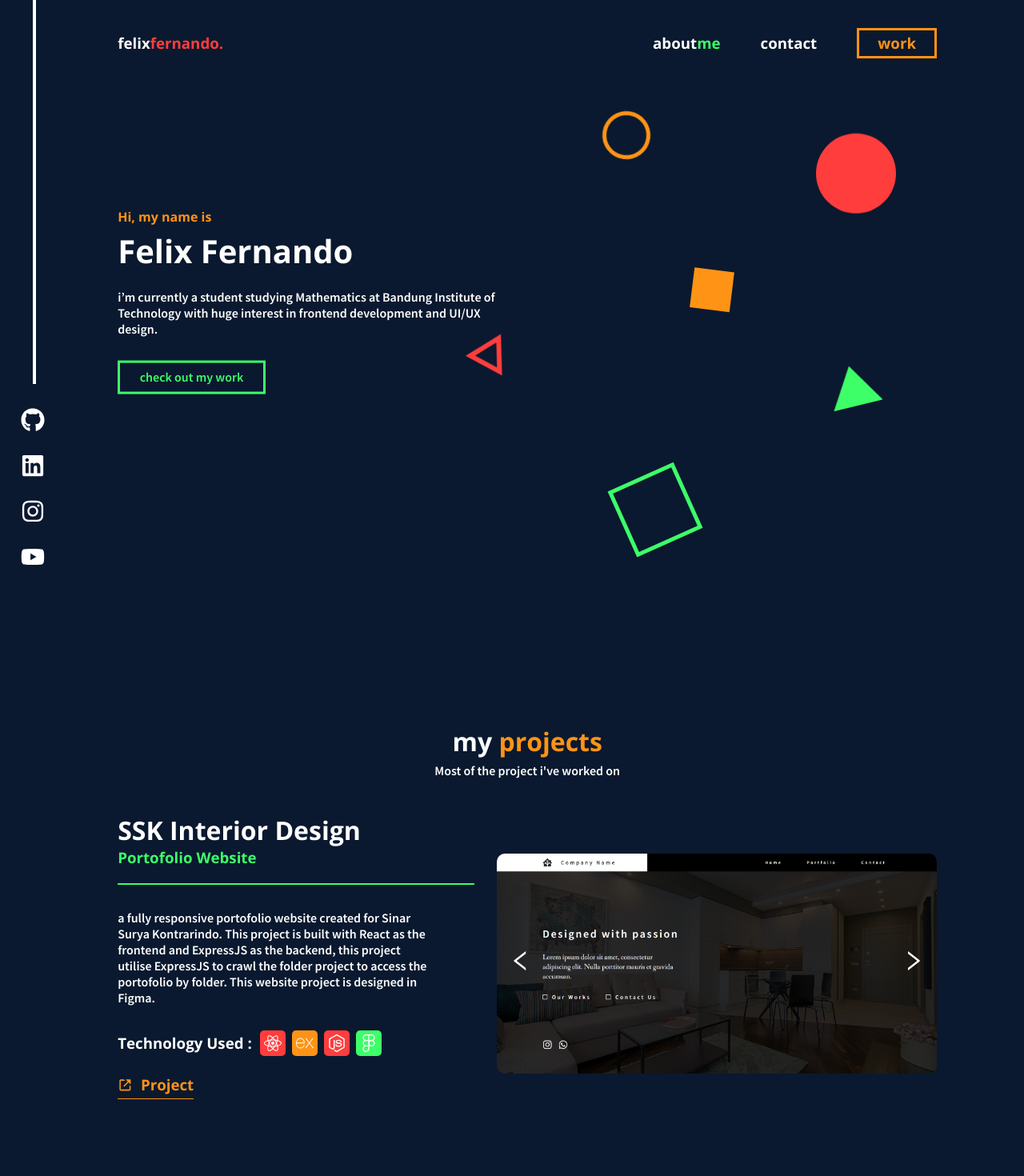
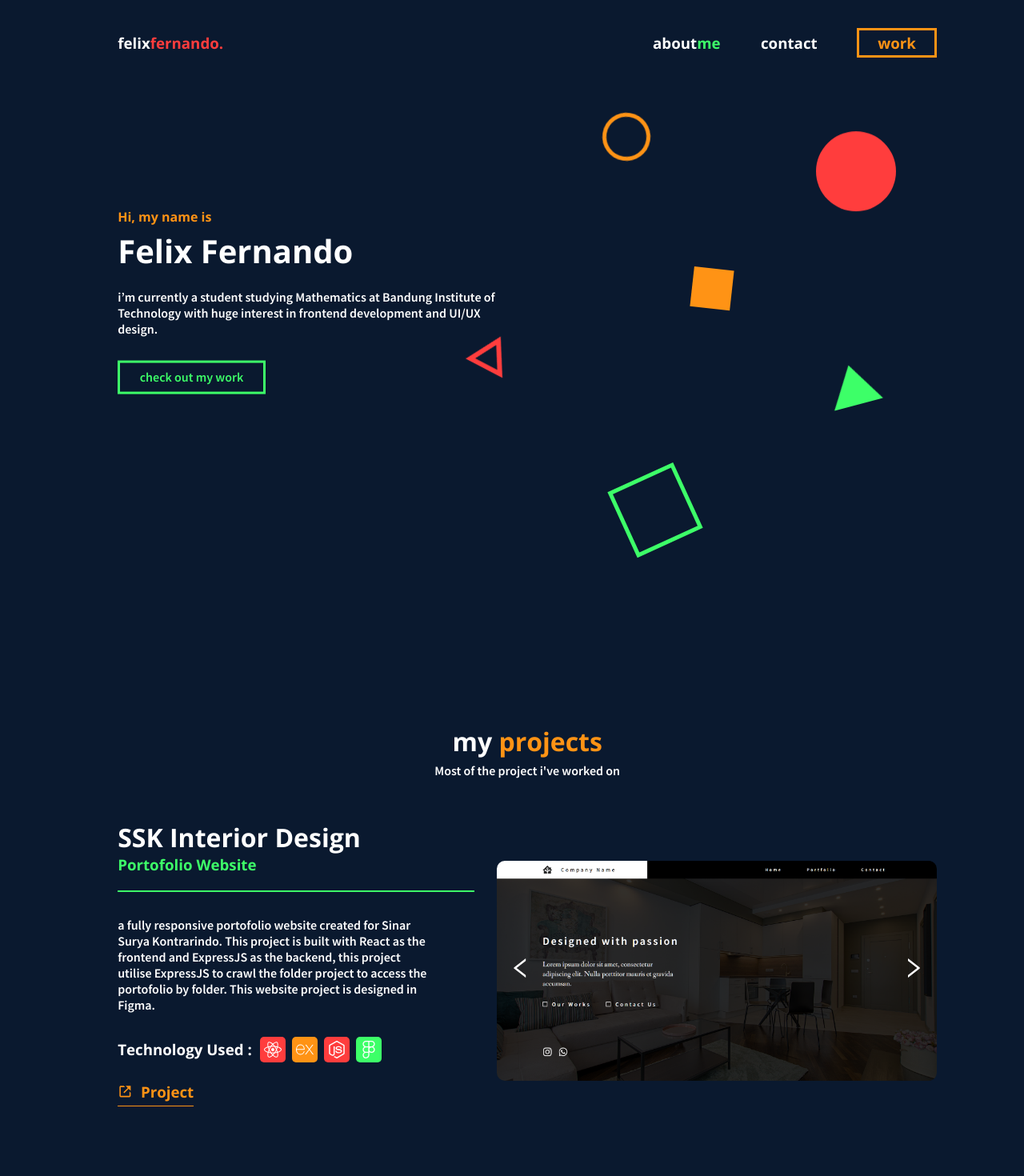
Before and after one commit to FelixFern/felixfern.github.io, a React (Create React App) app: page / in a window 1280 px wide. Shown: the top 1470 px of the page at 80% size. Built offline with nearby package versions, Linux system fonts and the light colour scheme.

Commit message:
added more animation and footer adjustment

```diff
--- a/src/App.css
+++ b/src/App.css
@@ -397,10 +397,11 @@ p {
     border-radius: 5px;
 }
 .footer {
+    display: flex;
+    justify-content: space-between;
     border-top: 1px solid white;
-    text-align: center;
     margin-top: 20px;
-    padding: 30px;
+    padding: 30px 0px;
 }
 .footer p {
     margin: 0;
@@ -410,8 +411,7 @@ p {
 }
 .footer .social-media {
     display: flex;
-    margin: auto;
-    justify-content: center;
+    width: fit-content;
     column-gap: 15px;
     margin-bottom: 10px;
 }
--- a/src/App.jsx
+++ b/src/App.jsx
@@ -206,13 +206,13 @@ function App() {
                             </div>
                         </div>
                         <div className='footer'>
+                            <p>Developed and Designed by <span>Felix</span>Fernando</p>
                             <div className='social-media'>
                                 <a href='https://github.com/FelixFern'><FaGithub></FaGithub></a>
                                 <a href='https://www.linkedin.com/in/felix-fern/'><FaLinkedin></FaLinkedin></a>
                                 <a href='https://www.instagram.com/felixfern_/'><FaInstagram></FaInstagram></a>
                                 <a href='https://www.youtube.com/channel/UCK-KH0huKdyiDQUvQZQyy_A'><FaYoutube></FaYoutube></a>
                             </div>
-                            <p>Developed and Designed by <span>Felix</span>Fernando</p>
                         </div>
                     </div>
                 </div>
--- a/src/components/FeaturedProject.css
+++ b/src/components/FeaturedProject.css
@@ -1,9 +1,12 @@
 .featured-project-parent {
     display: flex;
-    min-height: 50vh;
+    min-height: 45vh;
     margin-bottom: 100px;
     align-items: center;
     justify-content: space-between;
+}
+.featured-project-parent:first-child {
+    margin-top: 50px;
 }
 .featured-project-parent:nth-child(2n) {
     flex-direction: row-reverse;
@@ -76,9 +79,13 @@
     padding-bottom: 5px;
     border-bottom: 1px solid var(--red-accent);
 }
+.featured-project-parent .links:hover a h3 {
+    transition: 0.5s;
+    opacity: .5;
+}
 .featured-project-parent .links a:hover h3 {
     transition: 0.5s;
-    opacity: .5;
+    opacity: 1;
     transform: translateY(-2px);
 }
 
--- a/src/components/Navbar.css
+++ b/src/components/Navbar.css
@@ -7,19 +7,19 @@ header {
     margin-top: 3%;
 }
 header h3 {
-    transition: 0.5s;
     color: white;
     line-height: 0;
 }
 header .name {
+    animation: scaleIn .8s ease;
     cursor: pointer;
 }
+
 header .name span {
     cursor: pointer;
     color: var(--red-accent);
 }
 header span {
-    transition: 0.5s;
     color: var(--green-accent);
 }
 header .nav-links {
@@ -27,10 +27,22 @@ header .nav-links {
     column-gap: 50px;
 }
 header .nav-links .links {
+    transform: scale(0);
+    animation: scaleIn 0.5s ease;
+    animation-fill-mode: both;
     height: fit-content;
     transition: 0.5s;
     color: white;
     text-decoration: none;
+}
+header .nav-links .links:nth-child(1) {
+    animation-delay: 0.2s;
+}
+header .nav-links .links:nth-child(2) {
+    animation-delay: 0.4s;
+}
+header .nav-links .links:nth-child(3) {
+    animation-delay: 0.6s;
 }
 header .nav-links:hover .links h3{
     opacity: .5;
@@ -92,6 +104,15 @@ header .nav-links .links h3:hover, .btn-orange{
     transition: 0.8s;
     background-color: var(--orange-accent);
     border-radius: 5px;
+}
+
+@keyframes scaleIn {
+    0% {
+        transform: scale(0);
+    }
+    100% {
+        transform: scale(1);
+    }
 }
 
 @media only screen and (max-width: 800px) {
--- a/src/components/Navbar.jsx
+++ b/src/components/Navbar.jsx
@@ -26,7 +26,7 @@ function Navbar() {
                 <div className={hamburger ? 'line2 phase-2' : 'line2'}></div>
                 <div className={hamburger ? 'line3 phase-3' : 'line3'}></div>
             </div>
-            <div className='nav-links'  >
+            <div className='nav-links'>
                 <a href='#about' className={hamburger ? 'links display-block' : 'links display-none'}><h3>about<span>me</span></h3></a>
                 <a href='#contact' className={hamburger ? 'links display-block' : 'links display-none'}><h3>contact</h3></a>
                 <a href="#works" className={hamburger ? 'btn-orange links display-block' : 'btn-orange links display-none'}><h3>work</h3></a>
--- a/src/components/ProjectBox.css
+++ b/src/components/ProjectBox.css
@@ -18,7 +18,6 @@
     width: 80%;
     height: fit-content;
 }
-
 .project-main-box .head {
     display: flex;
     align-items: center;
@@ -64,9 +63,14 @@
     column-gap: 10px;
     font-size: 1rem;
 }
+.project-main-box .links:hover a {
+    transition: 0.5s;
+    opacity: .5;
+}
 .project-main-box .links a:hover {
     transition: 0.5s;
-    opacity: .5;
+    transform: translateY(-2px);
+    opacity: 1;
 }
 
 .green {
--- a/src/components/SocialMedia.css
+++ b/src/components/SocialMedia.css
@@ -5,12 +5,22 @@
     position: fixed;
 }
 .line {
+    animation: lineIn 0.6s ease;
     background-color: white;
     width: 4px;
-    height: 60vh;
+    height: calc(100vh - 280px);
     margin-bottom: 30px;
     margin-left: 15px;
 }
+@keyframes lineIn {
+    0% {
+        height: 0;
+    }
+    100% {
+        height: calc(100vh - 280px);
+    }
+}
+
 .social-media-l {
     transition: 0.5s;
     margin: 0;
@@ -20,10 +30,35 @@
     row-gap: 20px;
 }
 .social-media-links a {
+    transform: scale(0);
+    animation: iconIn 0.3s ease;
+    animation-fill-mode: both;
     transition: 0.5s;
     color: white;
     font-size: 30px;
 }
+.social-media-links a:nth-child(1) {
+    animation-delay: 0.6s;
+}
+.social-media-links a:nth-child(2) {
+    animation-delay: 0.7s;
+}
+.social-media-links a:nth-child(3) {
+    animation-delay: 0.8s;
+}
+.social-media-links a:nth-child(4) {
+    animation-delay: 0.9s;
+}
+
+@keyframes iconIn {
+    0% {
+        transform: scale(0);
+    }
+    100% {
+        transform: scale(1);
+    }
+}
+
 .social-media-l:hover a {
     transition: 0.5s;
     opacity: .5;
```
